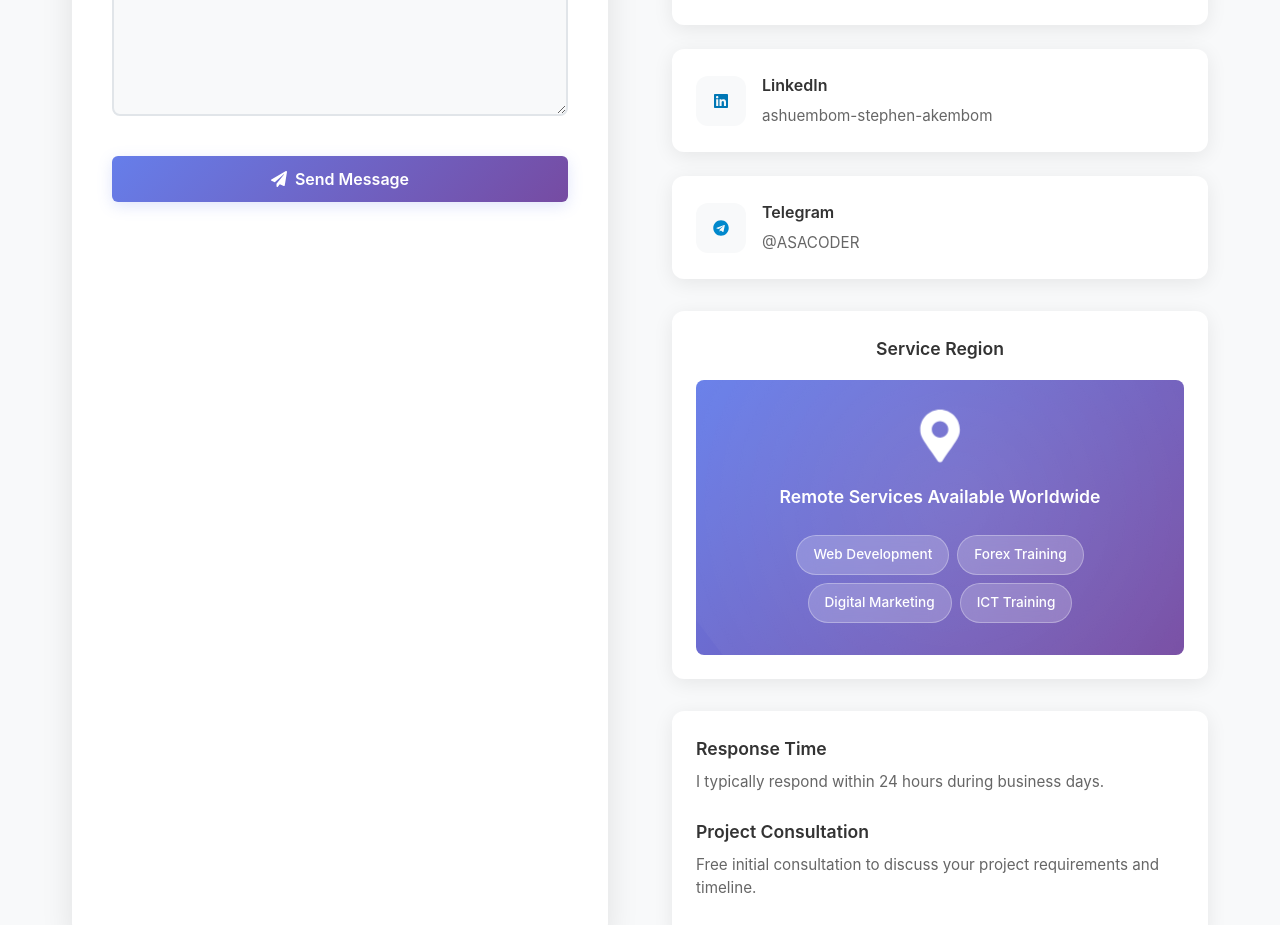
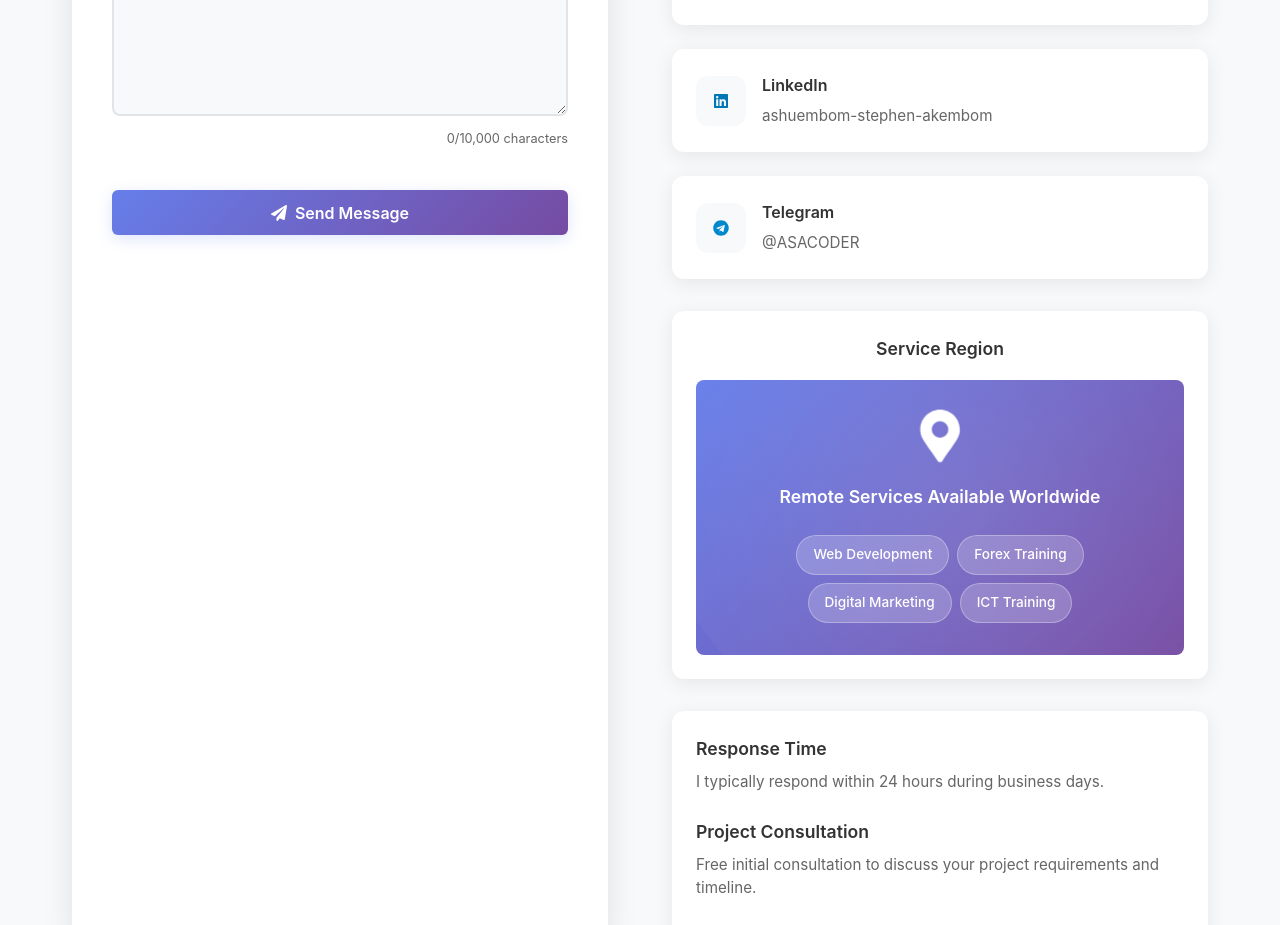
Before and after one commit to Ashuembomstephenakembom/asacoder-landing, a React (Vite) app in the folder frontend/: page / in a window 1280 px wide. Shown: the part 7782-8707 px from the top of the page. Built offline with nearby package versions, Linux system fonts and the light colour scheme; no server answers.

Commit message:
Increase character limits to 10,000 for contact form and admin replies

```diff
--- a/frontend/src/components/AdminPanel.jsx
+++ b/frontend/src/components/AdminPanel.jsx
@@ -486,7 +486,16 @@ const AdminPanel = () => {
                   onChange={(e) => setReplyText(e.target.value)}
                   placeholder="Type your reply here..."
                   rows="6"
+                  maxLength="10000"
                 />
+                <div className="char-counter" style={{
+                  fontSize: '0.8rem',
+                  color: replyText.length > 9000 ? '#e74c3c' : '#666',
+                  textAlign: 'right',
+                  marginTop: '5px'
+                }}>
+                  {replyText.length}/10,000 characters
+                </div>
               </div>
             </div>
 
--- a/frontend/src/components/Contact.jsx
+++ b/frontend/src/components/Contact.jsx
@@ -235,7 +235,16 @@ Sent from ASACODER website contact form
                   required
                   rows="6"
                   placeholder="Tell me about your project..."
+                  maxLength="10000"
                 ></textarea>
+                <div className="char-counter" style={{
+                  fontSize: '0.8rem',
+                  color: formData.message.length > 9000 ? '#e74c3c' : '#666',
+                  textAlign: 'right',
+                  marginTop: '5px'
+                }}>
+                  {formData.message.length}/10,000 characters
+                </div>
               </div>
 
               {/* Submit status messages */}
```
Also changed, not shown: 1 other file (tests, documents, lock files or other folders).
